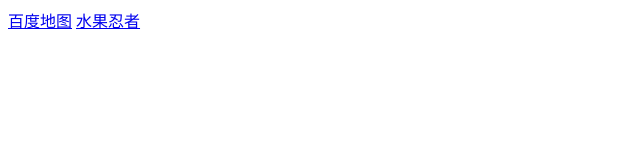
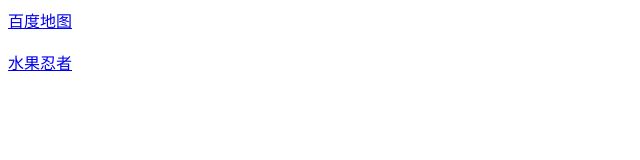
Before and after one commit to jokerseed/jokerseed.github.io, a plain HTML site: page index.html in a window 1280 px wide. Shown: the whole page, without its empty margins (0-640 px from the left). Drawn offline with Linux system fonts and the light colour scheme.

Commit message:
update
add <br>

```diff
--- a/index.html
+++ b/index.html
@@ -4,7 +4,7 @@
 <title>Welcome to home</title>
 </head>
 <body>
-	<a href="./baiduMap.html">百度地图</a>
+	<a href="./baiduMap.html">百度地图</a><br><br>
 	<a href="./cutFruit.html">水果忍者</a>
 </body>
 </html>
```
